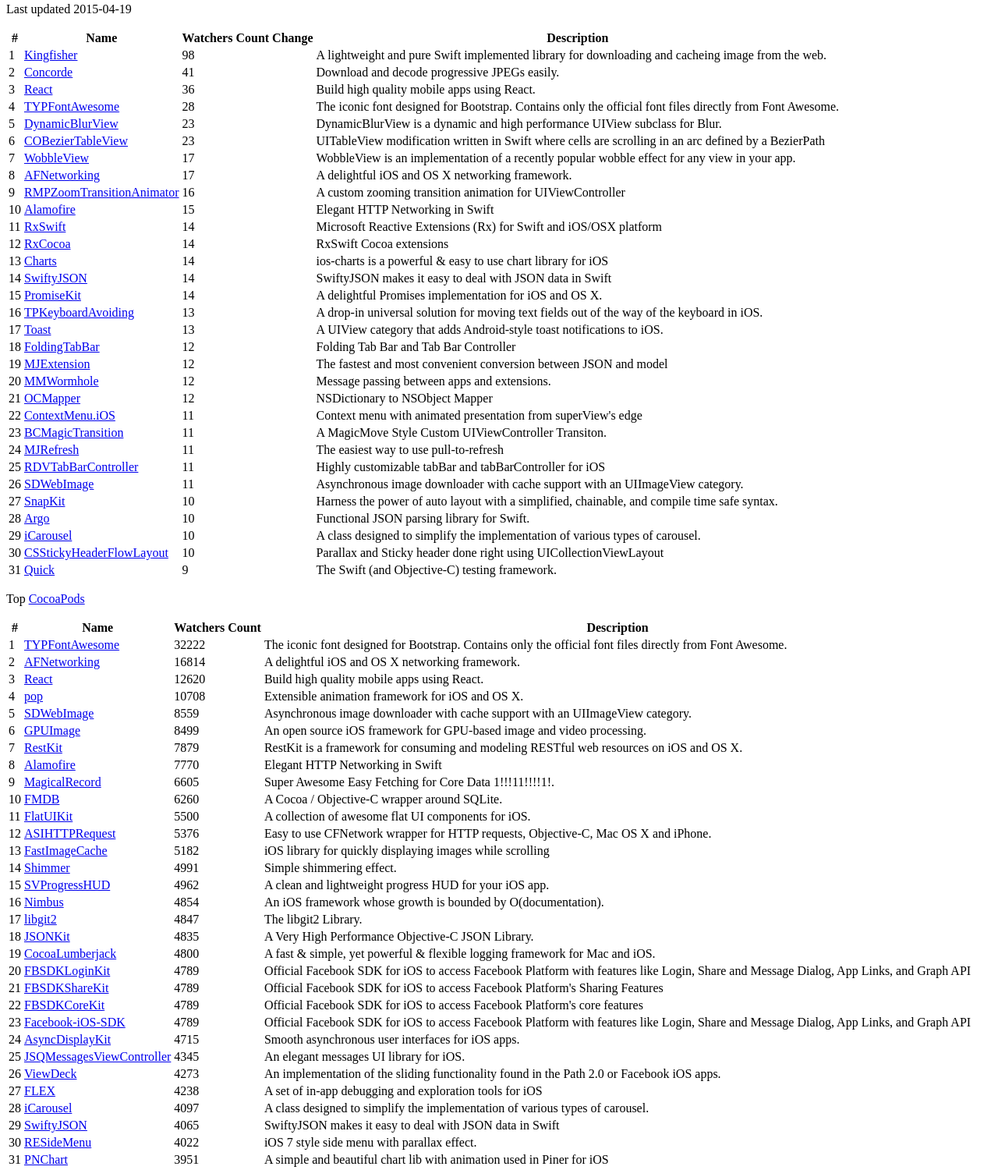
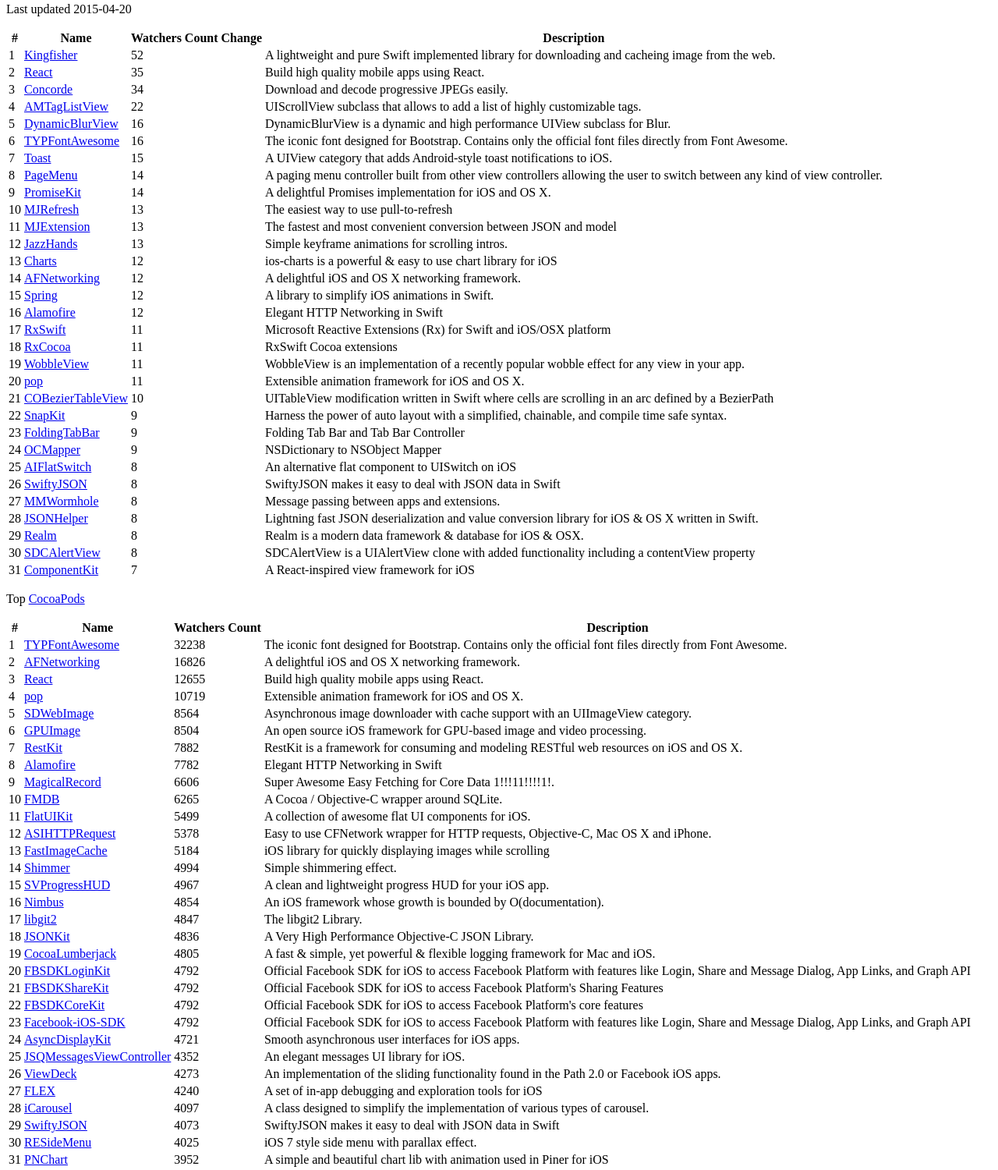
Before and after one commit to trendingcocoapods/trendingcocoapods.github.io, a plain HTML site: page index.html in a window 1280 px wide. Shown: the part 111-1611 px from the top of the page at 78% size. Drawn offline with Linux system fonts and the light colour scheme.

Commit message:
autoupdate 2015-04-20 03:00

```diff
--- a/index.html
+++ b/index.html
@@ -5,7 +5,7 @@
     <div>
       <h1>Trending CocoaPods</h1>
       <p>Trending <a href="http://cocoapods.org/">CocoaPods</a></p>
-      <p>Last updated 2015-04-19</p>
+      <p>Last updated 2015-04-20</p>
       <table>
         <tbody><tr>
           <th>#</th>
@@ -16,188 +16,188 @@
                 <tr>
           <td>1</td>
           <td class="name"><a href="https://github.com/onevcat/Kingfisher.git">Kingfisher</a></td>
-          <td>98</td>
+          <td>52</td>
           <td class="desc">A lightweight and pure Swift implemented library for downloading and cacheing image from the web.</td>
         </tr>
         <tr>
           <td>2</td>
+          <td class="name"><a href="https://github.com/facebook/react-native.git">React</a></td>
+          <td>35</td>
+          <td class="desc">Build high quality mobile apps using React.</td>
+        </tr>
+        <tr>
+          <td>3</td>
           <td class="name"><a href="https://github.com/contentful-labs/Concorde.git">Concorde</a></td>
-          <td>41</td>
+          <td>34</td>
           <td class="desc">Download and decode progressive JPEGs easily.</td>
         </tr>
         <tr>
-          <td>3</td>
-          <td class="name"><a href="https://github.com/facebook/react-native.git">React</a></td>
-          <td>36</td>
-          <td class="desc">Build high quality mobile apps using React.</td>
-        </tr>
-        <tr>
           <td>4</td>
-          <td class="name"><a href="https://github.com/FortAwesome/Font-Awesome.git">TYPFontAwesome</a></td>
-          <td>28</td>
-          <td class="desc">The iconic font designed for Bootstrap. Contains only the official font files directly from Font Awesome.</td>
+          <td class="name"><a href="https://github.com/andreamazz/AMTagListView.git">AMTagListView</a></td>
+          <td>22</td>
+          <td class="desc">UIScrollView subclass that allows to add a list of highly customizable tags.</td>
         </tr>
         <tr>
           <td>5</td>
           <td class="name"><a href="https://github.com/KyoheiG3/DynamicBlurView.git">DynamicBlurView</a></td>
-          <td>23</td>
+          <td>16</td>
           <td class="desc">DynamicBlurView is a dynamic and high performance UIView subclass for Blur.</td>
         </tr>
         <tr>
           <td>6</td>
-          <td class="name"><a href="https://github.com/knutigro/COBezierTableView.git">COBezierTableView</a></td>
-          <td>23</td>
-          <td class="desc">UITableView modification written in Swift where cells are scrolling in an arc defined by a BezierPath</td>
+          <td class="name"><a href="https://github.com/FortAwesome/Font-Awesome.git">TYPFontAwesome</a></td>
+          <td>16</td>
+          <td class="desc">The iconic font designed for Bootstrap. Contains only the official font files directly from Font Awesome.</td>
         </tr>
         <tr>
           <td>7</td>
-          <td class="name"><a href="https://github.com/inFullMobile/WobbleView.git">WobbleView</a></td>
-          <td>17</td>
-          <td class="desc">WobbleView is an implementation of a recently popular wobble effect for any view in your app.</td>
+          <td class="name"><a href="https://github.com/scalessec/Toast.git">Toast</a></td>
+          <td>15</td>
+          <td class="desc">A UIView category that adds Android-style toast notifications to iOS.</td>
         </tr>
         <tr>
           <td>8</td>
-          <td class="name"><a href="https://github.com/AFNetworking/AFNetworking.git">AFNetworking</a></td>
-          <td>17</td>
-          <td class="desc">A delightful iOS and OS X networking framework.</td>
+          <td class="name"><a href="https://github.com/uacaps/PageMenu.git">PageMenu</a></td>
+          <td>14</td>
+          <td class="desc">A paging menu controller built from other view controllers allowing the user to switch between any kind of view controller.</td>
         </tr>
         <tr>
           <td>9</td>
-          <td class="name"><a href="https://github.com/recruit-mp/RMPZoomTransitionAnimator.git">RMPZoomTransitionAnimator</a></td>
-          <td>16</td>
-          <td class="desc">A custom zooming transition animation for UIViewController</td>
-        </tr>
-        <tr>
-          <td>10</td>
-          <td class="name"><a href="https://github.com/Alamofire/Alamofire.git">Alamofire</a></td>
-          <td>15</td>
-          <td class="desc">Elegant HTTP Networking in Swift</td>
-        </tr>
-        <tr>
-          <td>11</td>
-          <td class="name"><a href="https://github.com/kzaher/RxSwift.git">RxSwift</a></td>
-          <td>14</td>
-          <td class="desc">Microsoft Reactive Extensions (Rx) for Swift and iOS/OSX platform</td>
-        </tr>
-        <tr>
-          <td>12</td>
-          <td class="name"><a href="https://github.com/kzaher/RxSwift.git">RxCocoa</a></td>
-          <td>14</td>
-          <td class="desc">RxSwift Cocoa extensions</td>
-        </tr>
-        <tr>
-          <td>13</td>
-          <td class="name"><a href="https://github.com/danielgindi/ios-charts.git">Charts</a></td>
-          <td>14</td>
-          <td class="desc">ios-charts is a powerful & easy to use chart library for iOS</td>
-        </tr>
-        <tr>
-          <td>14</td>
-          <td class="name"><a href="https://github.com/SwiftyJSON/SwiftyJSON.git">SwiftyJSON</a></td>
-          <td>14</td>
-          <td class="desc">SwiftyJSON makes it easy to deal with JSON data in Swift</td>
-        </tr>
-        <tr>
-          <td>15</td>
           <td class="name"><a href="https://github.com/mxcl/PromiseKit.git">PromiseKit</a></td>
           <td>14</td>
           <td class="desc">A delightful Promises implementation for iOS and OS X.</td>
         </tr>
         <tr>
+          <td>10</td>
+          <td class="name"><a href="https://github.com/CoderMJLee/MJRefresh.git">MJRefresh</a></td>
+          <td>13</td>
+          <td class="desc">The easiest way to use pull-to-refresh</td>
+        </tr>
+        <tr>
+          <td>11</td>
+          <td class="name"><a href="https://github.com/CoderMJLee/MJExtension.git">MJExtension</a></td>
+          <td>13</td>
+          <td class="desc">The fastest and most convenient conversion between JSON and model</td>
+        </tr>
+        <tr>
+          <td>12</td>
+          <td class="name"><a href="https://github.com/IFTTT/JazzHands.git">JazzHands</a></td>
+          <td>13</td>
+          <td class="desc">Simple keyframe animations for scrolling intros.</td>
+        </tr>
+        <tr>
+          <td>13</td>
+          <td class="name"><a href="https://github.com/danielgindi/ios-charts.git">Charts</a></td>
+          <td>12</td>
+          <td class="desc">ios-charts is a powerful & easy to use chart library for iOS</td>
+        </tr>
+        <tr>
+          <td>14</td>
+          <td class="name"><a href="https://github.com/AFNetworking/AFNetworking.git">AFNetworking</a></td>
+          <td>12</td>
+          <td class="desc">A delightful iOS and OS X networking framework.</td>
+        </tr>
+        <tr>
+          <td>15</td>
+          <td class="name"><a href="https://github.com/MengTo/Spring.git">Spring</a></td>
+          <td>12</td>
+          <td class="desc">A library to simplify iOS animations in Swift.</td>
+        </tr>
+        <tr>
           <td>16</td>
-          <td class="name"><a href="https://github.com/michaeltyson/TPKeyboardAvoiding.git">TPKeyboardAvoiding</a></td>
-          <td>13</td>
-          <td class="desc">A drop-in universal solution for moving text fields out of the way of the keyboard in iOS.</td>
+          <td class="name"><a href="https://github.com/Alamofire/Alamofire.git">Alamofire</a></td>
+          <td>12</td>
+          <td class="desc">Elegant HTTP Networking in Swift</td>
         </tr>
         <tr>
           <td>17</td>
-          <td class="name"><a href="https://github.com/scalessec/Toast.git">Toast</a></td>
-          <td>13</td>
-          <td class="desc">A UIView category that adds Android-style toast notifications to iOS.</td>
+          <td class="name"><a href="https://github.com/kzaher/RxSwift.git">RxSwift</a></td>
+          <td>11</td>
+          <td class="desc">Microsoft Reactive Extensions (Rx) for Swift and iOS/OSX platform</td>
         </tr>
         <tr>
           <td>18</td>
+          <td class="name"><a href="https://github.com/kzaher/RxSwift.git">RxCocoa</a></td>
+          <td>11</td>
+          <td class="desc">RxSwift Cocoa extensions</td>
+        </tr>
+        <tr>
+          <td>19</td>
+          <td class="name"><a href="https://github.com/inFullMobile/WobbleView.git">WobbleView</a></td>
+          <td>11</td>
+          <td class="desc">WobbleView is an implementation of a recently popular wobble effect for any view in your app.</td>
+        </tr>
+        <tr>
+          <td>20</td>
+          <td class="name"><a href="https://github.com/facebook/pop.git">pop</a></td>
+          <td>11</td>
+          <td class="desc">Extensible animation framework for iOS and OS X.</td>
+        </tr>
+        <tr>
+          <td>21</td>
+          <td class="name"><a href="https://github.com/knutigro/COBezierTableView.git">COBezierTableView</a></td>
+          <td>10</td>
+          <td class="desc">UITableView modification written in Swift where cells are scrolling in an arc defined by a BezierPath</td>
+        </tr>
+        <tr>
+          <td>22</td>
+          <td class="name"><a href="https://github.com/SnapKit/SnapKit.git">SnapKit</a></td>
+          <td>9</td>
+          <td class="desc">Harness the power of auto layout with a simplified, chainable, and compile time safe syntax.</td>
+        </tr>
+        <tr>
+          <td>23</td>
           <td class="name"><a href="https://github.com/Yalantis/FoldingTabBar.iOS.git">FoldingTabBar</a></td>
-          <td>12</td>
+          <td>9</td>
           <td class="desc">Folding Tab Bar and Tab Bar Controller</td>
         </tr>
         <tr>
-          <td>19</td>
-          <td class="name"><a href="https://github.com/CoderMJLee/MJExtension.git">MJExtension</a></td>
-          <td>12</td>
-          <td class="desc">The fastest and most convenient conversion between JSON and model</td>
+          <td>24</td>
+          <td class="name"><a href="https://github.com/aryaxt/OCMapper.git">OCMapper</a></td>
+          <td>9</td>
+          <td class="desc">NSDictionary to NSObject Mapper</td>
         </tr>
         <tr>
-          <td>20</td>
+          <td>25</td>
+          <td class="name"><a href="https://github.com/cocoatoucher/AIFlatSwitch.git">AIFlatSwitch</a></td>
+          <td>8</td>
+          <td class="desc">An alternative flat component to UISwitch on iOS</td>
+        </tr>
+        <tr>
+          <td>26</td>
+          <td class="name"><a href="https://github.com/SwiftyJSON/SwiftyJSON.git">SwiftyJSON</a></td>
+          <td>8</td>
+          <td class="desc">SwiftyJSON makes it easy to deal with JSON data in Swift</td>
+        </tr>
+        <tr>
+          <td>27</td>
           <td class="name"><a href="https://github.com/mutualmobile/MMWormhole.git">MMWormhole</a></td>
-          <td>12</td>
+          <td>8</td>
           <td class="desc">Message passing between apps and extensions.</td>
         </tr>
         <tr>
-          <td>21</td>
-          <td class="name"><a href="https://github.com/aryaxt/OCMapper.git">OCMapper</a></td>
-          <td>12</td>
-          <td class="desc">NSDictionary to NSObject Mapper</td>
-        </tr>
-        <tr>
-          <td>22</td>
-          <td class="name"><a href="https://github.com/Yalantis/Context-Menu.iOS.git">ContextMenu.iOS</a></td>
-          <td>11</td>
-          <td class="desc">Context menu with animated presentation from superView's edge</td>
-        </tr>
-        <tr>
-          <td>23</td>
-          <td class="name"><a href="https://github.com/boycechang/BCMagicTransition.git">BCMagicTransition</a></td>
-          <td>11</td>
-          <td class="desc">A MagicMove Style Custom UIViewController Transiton.</td>
-        </tr>
-        <tr>
-          <td>24</td>
-          <td class="name"><a href="https://github.com/CoderMJLee/MJRefresh.git">MJRefresh</a></td>
-          <td>11</td>
-          <td class="desc">The easiest way to use pull-to-refresh</td>
-        </tr>
-        <tr>
-          <td>25</td>
-          <td class="name"><a href="https://github.com/robbdimitrov/RDVTabBarController.git">RDVTabBarController</a></td>
-          <td>11</td>
-          <td class="desc">Highly customizable tabBar and tabBarController for iOS</td>
-        </tr>
-        <tr>
-          <td>26</td>
-          <td class="name"><a href="https://github.com/rs/SDWebImage.git">SDWebImage</a></td>
-          <td>11</td>
-          <td class="desc">Asynchronous image downloader with cache support with an UIImageView category.</td>
-        </tr>
-        <tr>
-          <td>27</td>
-          <td class="name"><a href="https://github.com/SnapKit/SnapKit.git">SnapKit</a></td>
-          <td>10</td>
-          <td class="desc">Harness the power of auto layout with a simplified, chainable, and compile time safe syntax.</td>
-        </tr>
-        <tr>
           <td>28</td>
-          <td class="name"><a href="https://github.com/thoughtbot/Argo.git">Argo</a></td>
-          <td>10</td>
-          <td class="desc">Functional JSON parsing library for Swift.</td>
+          <td class="name"><a href="https://github.com/isair/JSONHelper.git">JSONHelper</a></td>
+          <td>8</td>
+          <td class="desc">Lightning fast JSON deserialization and value conversion library for iOS & OS X written in Swift.</td>
         </tr>
         <tr>
           <td>29</td>
-          <td class="name"><a href="https://github.com/nicklockwood/iCarousel.git">iCarousel</a></td>
-          <td>10</td>
-          <td class="desc">A class designed to simplify the implementation of various types of carousel.</td>
+          <td class="name"><a href="https://github.com/Realm/realm-cocoa.git">Realm</a></td>
+          <td>8</td>
+          <td class="desc">Realm is a modern data framework & database for iOS & OSX.</td>
         </tr>
         <tr>
           <td>30</td>
-          <td class="name"><a href="https://github.com/jamztang/CSStickyHeaderFlowLayout.git">CSStickyHeaderFlowLayout</a></td>
-          <td>10</td>
-          <td class="desc">Parallax and Sticky header done right using UICollectionViewLayout</td>
+          <td class="name"><a href="https://github.com/sberrevoets/SDCAlertView.git">SDCAlertView</a></td>
+          <td>8</td>
+          <td class="desc">SDCAlertView is a UIAlertView clone with added functionality including a contentView property</td>
         </tr>
         <tr>
           <td>31</td>
-          <td class="name"><a href="https://github.com/Quick/Quick.git">Quick</a></td>
-          <td>9</td>
-          <td class="desc">The Swift (and Objective-C) testing framework.</td>
+          <td class="name"><a href="https://github.com/facebook/ComponentKit.git">ComponentKit</a></td>
+          <td>7</td>
+          <td class="desc">A React-inspired view framework for iOS</td>
         </tr>
 
       </tbody></table>
@@ -212,91 +212,91 @@
                 <tr>
           <td>1</td>
           <td class="name"><a href="https://github.com/FortAwesome/Font-Awesome.git">TYPFontAwesome</a></td>
-          <td>32222</td>
+          <td>32238</td>
           <td class="desc">The iconic font designed for Bootstrap. Contains only the official font files directly from Font Awesome.</td>
         </tr>
         <tr>
           <td>2</td>
           <td class="name"><a href="https://github.com/AFNetworking/AFNetworking.git">AFNetworking</a></td>
-          <td>16814</td>
+          <td>16826</td>
           <td class="desc">A delightful iOS and OS X networking framework.</td>
         </tr>
         <tr>
           <td>3</td>
           <td class="name"><a href="https://github.com/facebook/react-native.git">React</a></td>
-          <td>12620</td>
+          <td>12655</td>
           <td class="desc">Build high quality mobile apps using React.</td>
         </tr>
         <tr>
           <td>4</td>
           <td class="name"><a href="https://github.com/facebook/pop.git">pop</a></td>
-          <td>10708</td>
+          <td>10719</td>
           <td class="desc">Extensible animation framework for iOS and OS X.</td>
         </tr>
         <tr>
           <td>5</td>
           <td class="name"><a href="https://github.com/rs/SDWebImage.git">SDWebImage</a></td>
-          <td>8559</td>
+          <td>8564</td>
           <td class="desc">Asynchronous image downloader with cache support with an UIImageView category.</td>
         </tr>
         <tr>
           <td>6</td>
           <td class="name"><a href="https://github.com/BradLarson/GPUImage.git">GPUImage</a></td>
-          <td>8499</td>
+          <td>8504</td>
           <td class="desc">An open source iOS framework for GPU-based image and video processing.</td>
         </tr>
         <tr>
           <td>7</td>
           <td class="name"><a href="https://github.com/RestKit/RestKit.git">RestKit</a></td>
-          <td>7879</td>
+          <td>7882</td>
           <td class="desc">RestKit is a framework for consuming and modeling RESTful web resources on iOS and OS X.</td>
         </tr>
         <tr>
           <td>8</td>
           <td class="name"><a href="https://github.com/Alamofire/Alamofire.git">Alamofire</a></td>
-          <td>7770</td>
+          <td>7782</td>
           <td class="desc">Elegant HTTP Networking in Swift</td>
         </tr>
         <tr>
           <td>9</td>
           <td class="name"><a href="https://github.com/magicalpanda/MagicalRecord.git">MagicalRecord</a></td>
-          <td>6605</td>
+          <td>6606</td>
           <td class="desc">Super Awesome Easy Fetching for Core Data 1!!!11!!!!1!.</td>
         </tr>
         <tr>
           <td>10</td>
           <td class="name"><a href="https://github.com/ccgus/fmdb.git">FMDB</a></td>
-          <td>6260</td>
+          <td>6265</td>
           <td class="desc">A Cocoa / Objective-C wrapper around SQLite.</td>
         </tr>
         <tr>
           <td>11</td>
           <td class="name"><a href="https://github.com/Grouper/FlatUIKit.git">FlatUIKit</a></td>
-          <td>5500</td>
+          <td>5499</td>
           <td class="desc">A collection of awesome flat UI components for iOS.</td>
         </tr>
         <tr>
           <td>12</td>
           <td class="name"><a href="https://github.com/pokeb/asi-http-request.git">ASIHTTPRequest</a></td>
-          <td>5376</td>
+          <td>5378</td>
           <td class="desc">Easy to use CFNetwork wrapper for HTTP requests, Objective-C, Mac OS X and iPhone.</td>
         </tr>
         <tr>
           <td>13</td>
           <td class="name"><a href="https://github.com/path/FastImageCache.git">FastImageCache</a></td>
-          <td>5182</td>
+          <td>5184</td>
           <td class="desc">iOS library for quickly displaying images while scrolling</td>
         </tr>
         <tr>
           <td>14</td>
           <td class="name"><a href="https://github.com/facebook/Shimmer.git">Shimmer</a></td>
-          <td>4991</td>
+          <td>4994</td>
           <td class="desc">Simple shimmering effect.</td>
         </tr>
         <tr>
           <td>15</td>
           <td class="name"><a href="https://github.com/TransitApp/SVProgressHUD.git">SVProgressHUD</a></td>
-          <td>4962</td>
+          <td>4967</td>
           <td class="desc">A clean and lightweight progress HUD for your iOS app.</td>
         </tr>
         <tr>
@@ -314,49 +314,49 @@
         <tr>
           <td>18</td>
           <td class="name"><a href="https://github.com/johnezang/JSONKit.git">JSONKit</a></td>
-          <td>4835</td>
+          <td>4836</td>
           <td class="desc">A Very High Performance Objective-C JSON Library.</td>
         </tr>
         <tr>
           <td>19</td>
           <td class="name"><a href="https://github.com/CocoaLumberjack/CocoaLumberjack.git">CocoaLumberjack</a></td>
-          <td>4800</td>
+          <td>4805</td>
           <td class="desc">A fast & simple, yet powerful & flexible logging framework for Mac and iOS.</td>
         </tr>
         <tr>
           <td>20</td>
           <td class="name"><a href="https://github.com/facebook/facebook-ios-sdk.git">FBSDKLoginKit</a></td>
-          <td>4789</td>
+          <td>4792</td>
           <td class="desc">Official Facebook SDK for iOS to access Facebook Platform with features like Login, Share and Message Dialog, App Links, and Graph API</td>
         </tr>
         <tr>
           <td>21</td>
           <td class="name"><a href="https://github.com/facebook/facebook-ios-sdk.git">FBSDKShareKit</a></td>
-          <td>4789</td>
+          <td>4792</td>
           <td class="desc">Official Facebook SDK for iOS to access Facebook Platform's Sharing Features</td>
         </tr>
         <tr>
           <td>22</td>
           <td class="name"><a href="https://github.com/facebook/facebook-ios-sdk.git">FBSDKCoreKit</a></td>
-          <td>4789</td>
+          <td>4792</td>
           <td class="desc">Official Facebook SDK for iOS to access Facebook Platform's core features</td>
         </tr>
         <tr>
           <td>23</td>
           <td class="name"><a href="https://github.com/facebook/facebook-ios-sdk.git">Facebook-iOS-SDK</a></td>
-          <td>4789</td>
+          <td>4792</td>
           <td class="desc">Official Facebook SDK for iOS to access Facebook Platform with features like Login, Share and Message Dialog, App Links, and Graph API</td>
         </tr>
         <tr>
           <td>24</td>
           <td class="name"><a href="https://github.com/facebook/AsyncDisplayKit.git">AsyncDisplayKit</a></td>
-          <td>4715</td>
+          <td>4721</td>
           <td class="desc">Smooth asynchronous user interfaces for iOS apps.</td>
         </tr>
         <tr>
           <td>25</td>
           <td class="name"><a href="https://github.com/jessesquires/JSQMessagesViewController.git">JSQMessagesViewController</a></td>
-          <td>4345</td>
+          <td>4352</td>
           <td class="desc">An elegant messages UI library for iOS.</td>
         </tr>
         <tr>
@@ -368,7 +368,7 @@
         <tr>
           <td>27</td>
           <td class="name"><a href="https://github.com/Flipboard/FLEX.git">FLEX</a></td>
-          <td>4238</td>
+          <td>4240</td>
           <td class="desc">A set of in-app debugging and exploration tools for iOS</td>
         </tr>
         <tr>
@@ -380,19 +380,19 @@
         <tr>
           <td>29</td>
           <td class="name"><a href="https://github.com/SwiftyJSON/SwiftyJSON.git">SwiftyJSON</a></td>
-          <td>4065</td>
+          <td>4073</td>
           <td class="desc">SwiftyJSON makes it easy to deal with JSON data in Swift</td>
         </tr>
         <tr>
           <td>30</td>
           <td class="name"><a href="https://github.com/romaonthego/RESideMenu.git">RESideMenu</a></td>
-          <td>4022</td>
+          <td>4025</td>
           <td class="desc">iOS 7 style side menu with parallax effect.</td>
         </tr>
         <tr>
           <td>31</td>
           <td class="name"><a href="https://github.com/kevinzhow/PNChart.git">PNChart</a></td>
-          <td>3951</td>
+          <td>3952</td>
           <td class="desc">A simple and beautiful chart lib with animation used in Piner for iOS</td>
         </tr>
 
```
